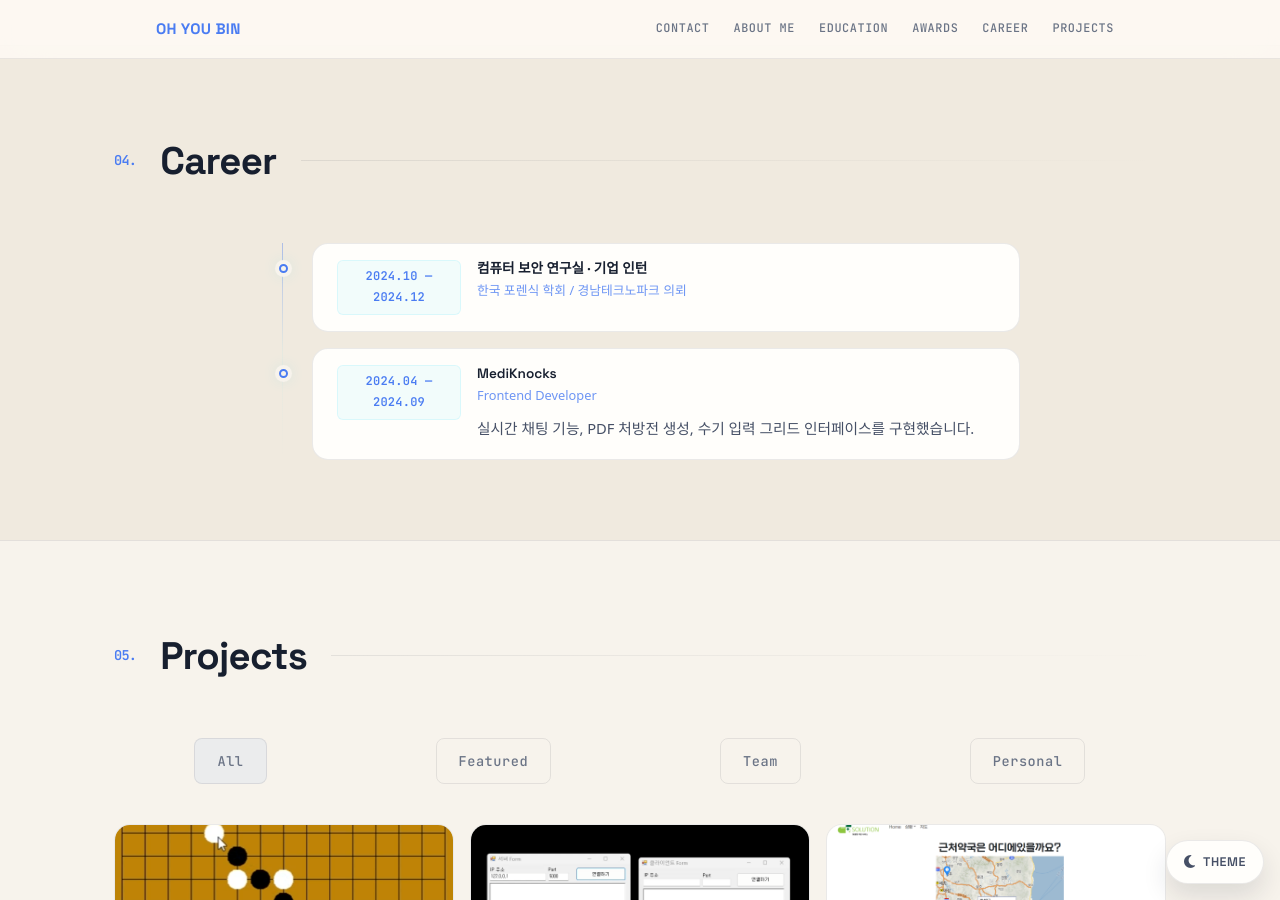
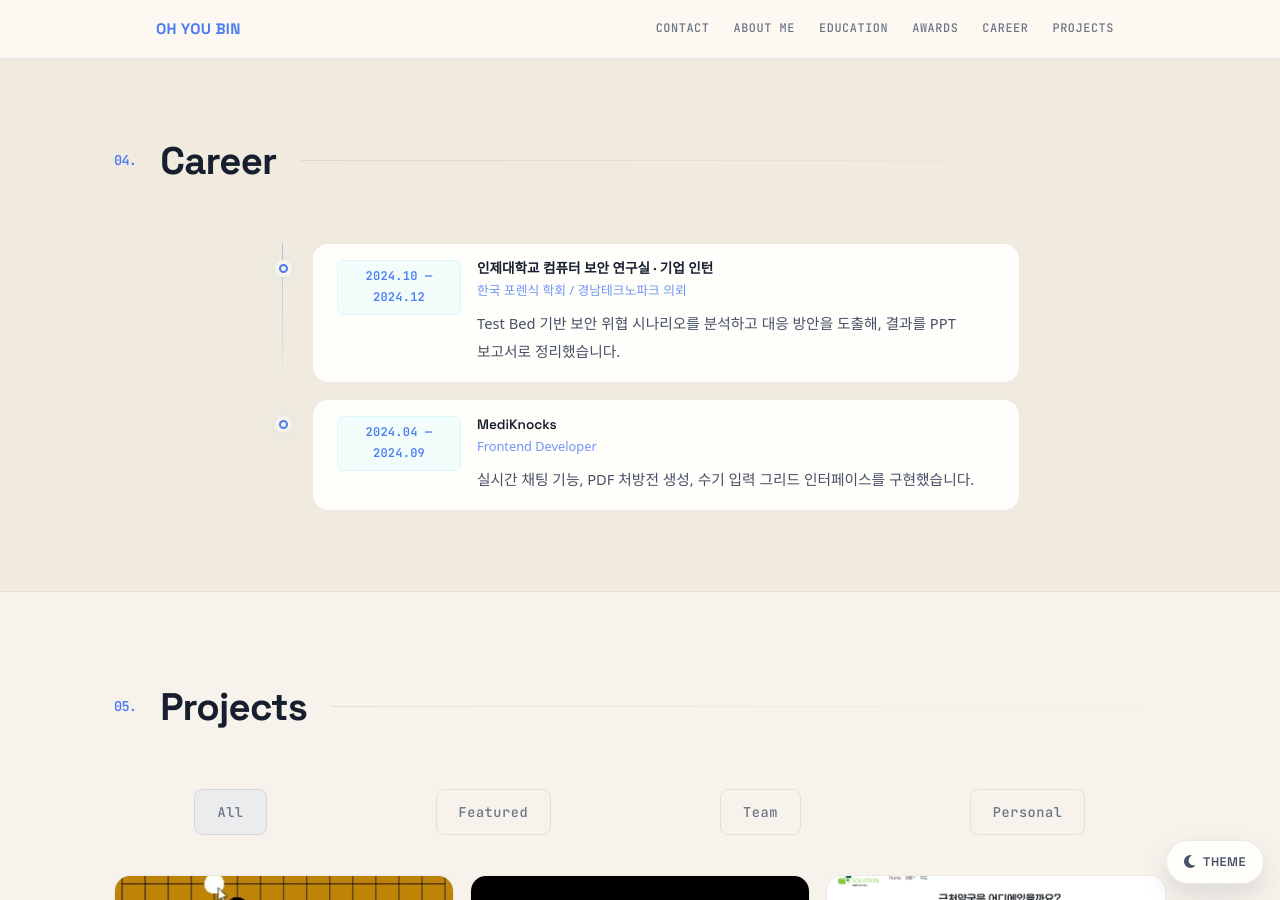
Before and after one commit to eye2ffect/eye2ffect.github.io, a Jekyll site: the page built from index.html, in a window 1280 px wide and 900 px high, scrolled down 2236 px. Built offline with Jekyll 4.4.1, drawn with Linux system fonts in a browser that asks for light colours; some web fonts are replaced.

Commit message:
Restore lab and test bed details

```diff
--- a/_includes/career.html
+++ b/_includes/career.html
@@ -6,8 +6,9 @@
                 <div class="experience-item">
                     <div class="experience-period">2024.10 — 2024.12</div>
                     <div class="experience-content">
-                        <h3 class="experience-title">컴퓨터 보안 연구실 · 기업 인턴</h3>
+                        <h3 class="experience-title">인제대학교 컴퓨터 보안 연구실 · 기업 인턴</h3>
                         <div class="experience-company">한국 포렌식 학회 / 경남테크노파크 의뢰</div>
+                        <p class="paragraph-text-normal">Test Bed 기반 보안 위협 시나리오를 분석하고 대응 방안을 도출해, 결과를 PPT 보고서로 정리했습니다.</p>
                     </div>
                 </div>
                 <div class="experience-item">
```
